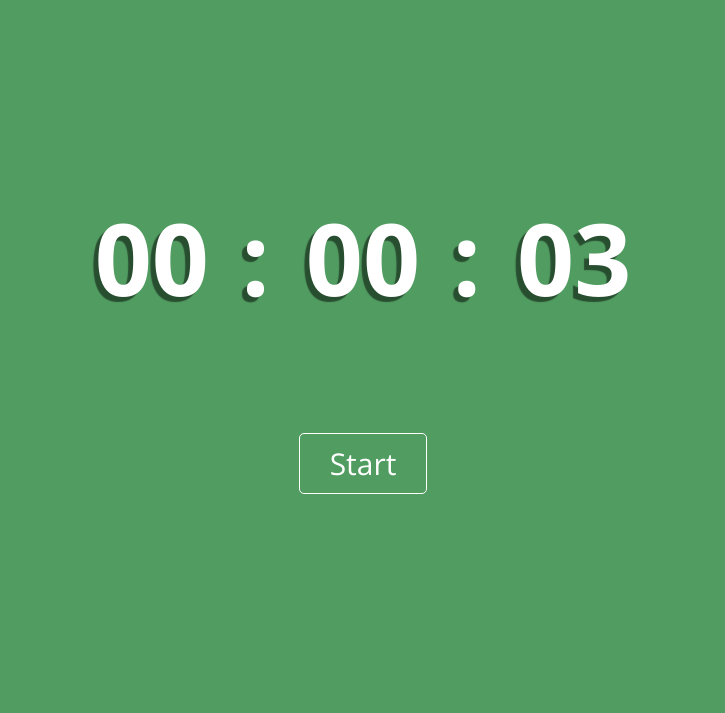
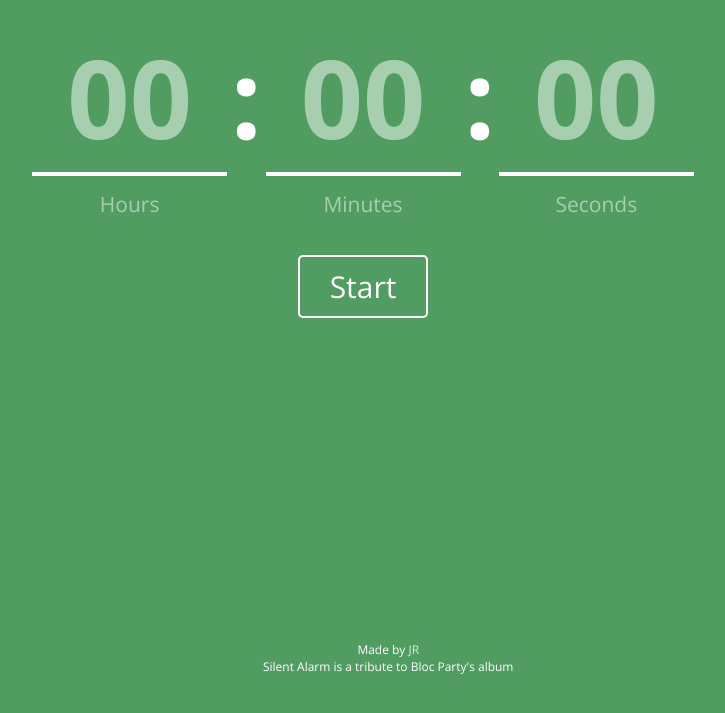
Before and after one commit to jeanremy/silent_alarm, a plain HTML site: page index.html in a window 1280 px wide. Shown: the part 111-824 px from the top of the page, without its empty margins (277-1002 px from the left). Before the commit the page ends 800 px from the top, so only its background shows below. Drawn offline with nearby package versions, Linux system fonts and the light colour scheme.

Commit message:
Styles ameliorations
border on input, shadow deleted, color fix when clicking on stop

```diff
--- a/index.html
+++ b/index.html
@@ -7,7 +7,7 @@
     <head>
         <meta charset="utf-8">
         <meta http-equiv="X-UA-Compatible" content="IE=edge,chrome=1">
-        <title>Silent Alarm</title>
+        <title>Silent Alarm | When it's red, it's over</title>
         <meta name="description" content="">
         <meta name="viewport" content="width=device-width">
         <link rel="stylesheet" type="text/css" href="style.css">
@@ -16,14 +16,28 @@
     <body>
         <form>
             <fieldset>
-                <input type="text" id="hours" size="1" value="00"><p>:</p>
-    			<input type="text" id="minutes" size="1" value="00"><p>:</p>
-    			<input type="text" id="seconds" size="1" value="03">
+                <div>
+                    <input type="text" id="hours" size="1" value="00">
+                    <label for="hours">Hours</label>
+                </div>
+                <p>:</p>
+                <div>
+        			<input type="text" id="minutes" size="1" value="00">
+                    <label for="minutes">Minutes</label>
+                </div>
+                <p>:</p>
+                <div>
+                    <input type="text" id="seconds" size="1" value="00">
+                    <label for="seconds">Seconds</label>
+                </div>
             </fieldset>
             <input type="submit" id="start" value="Start">
             <input type="submit" id="pause" value="Stop" class="hidden">
         </form>
-
+        <div class="infos">
+            <p>Made by <a href="http://www.jeanremypraud.com">JR</a></p>
+            <p>Silent Alarm is a tribute to Bloc Party's album</p>
+        </div>
         <script type="text/javascript">
 
             function getSeconds (){
@@ -57,6 +71,7 @@
                 }
                 else {
                     decount();
+                    colorChange();
                 }
             }
 
@@ -83,7 +98,6 @@
             start = document.getElementById('start');
             pause = document.getElementById('pause');
             start.addEventListener('click', startTimer, false);
-            start.addEventListener('click', colorChange, false);
             pause.addEventListener('click', pauseTimer, false);
 
             //Experiments for auto prefix
--- a/style.css
+++ b/style.css
@@ -15,39 +15,78 @@ html {font-size: 62.5%;}
 	font-weight: 300;
 }
 
+a {text-decoration: none; color: rgba(255, 255, 255, .8);}
+
+
+body {
+	font-size: 1.4em; /* equiv 14px */
+	background-color: #519c61;
+	color: rgba(255, 255, 255, .5);
+}
+
+p {
+	font-size: .8571em;
+	margin: 0;
+	color: #fff;
+}
+
+/************Title**************/
+h1 {
+	max-width: 800px;
+	margin: 0 auto;
+}
+
+ /***********Form***************/
 form,
 fieldset {
 	border: none;
 }
 
-body {
-	font-size: 1.4em; /* equiv 14px */
-	background-color: #519c61;
-	color: #fff;
-	display: table;
+form {
+	text-align: center;
+	margin-top: 10%;
 }
-input, p {
-	background: none;
-	border: none;
+fieldset {
+	margin-bottom: 5em;
+}
+
+fieldset > div, fieldset p {
 	display: inline-block;
 	text-align: center;
-	color: inherit;
+	position: relative;
 }
 
 input:hover, input:focus, input:active {
 	border: none;
 }
 
-input[type="text"], p {
-	font-size: 7.1428em;
+input[type="text"] {
+	border: none;
+	border-bottom: 4px solid #fff;
+	color: inherit;
+	text-align: center;
+}
+
+label {
+	position: absolute;
+	bottom: -2em;
+	text-align: center;
+	width: 100%;
+	left: 0;
+	font-size: 1.5em;
+}
+
+input[type="text"], form p {
+	background: none;
+
+	font-size: 7.7857em;
 	font-weight: 700;
-	text-shadow: -5px 5px 1px rgba(0, 0, 0, .5);
-	filter: dropshadow(color=#000000, offx=-5, offy=5);
+
 }
 
 input[type="submit"] {
 	cursor: pointer;
-	border: 1px solid #fff;
+	border: 2px solid #fff;
 	border-radius: 5px;
 	font-size: 2.1428em;
 	display: block;
@@ -55,15 +94,12 @@ input[type="submit"] {
 	padding: .3em 1em;
 	-webkit-transition: all 200ms ease;
 	transition: all 200ms ease;
+	color: #fff;
+	background: transparent;
 }
 
 input[type="submit"]:hover {
-	color: #519c61;
-	background-color: #fff;
-}
-input[type="submit"] + input[type="submit"]:hover {
-	color: #c5232e;
-	background-color: #fff;
+	background-color: rgba(0, 0, 0, .5);
 }
 
 input.hidden {
@@ -71,13 +107,14 @@ input.hidden {
 }
 
 
-/**************Quick Layout**************/
+/**************Infos**************/
 
-/*Centering content*/
-form {
-	display: table-cell;
-	vertical-align: middle;
+.infos {
+	position: absolute;
+	bottom: 1em;
 	text-align: center;
+	left: 50%;
+	margin-left: -100px;
 }
 
 
```
